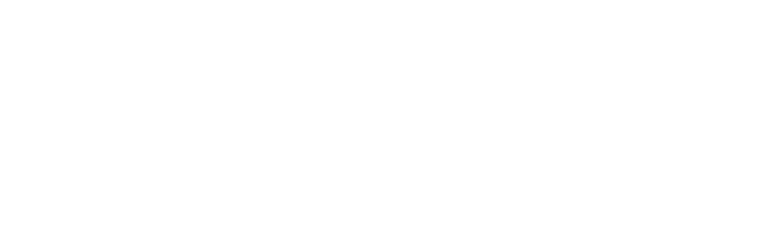
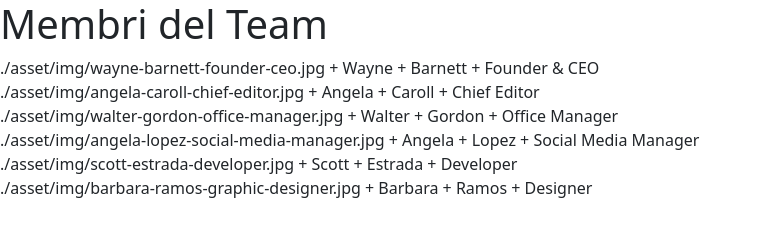
Before and after one commit to ElisaBoscani/js-our-team, a plain HTML site: page index.html in a window 1280 px wide. Shown: the whole page, without its empty margins (0-761 px from the left). Drawn offline with nearby package versions, Linux system fonts and the light colour scheme.

Commit message:
print the content on page

```diff
--- a/asset/js/script.js
+++ b/asset/js/script.js
@@ -6,13 +6,13 @@ Stampare su console, per ogni membro del team,
 le informazioni di nome, ruolo e la stringa della foto
 MILESTONE 2:
 Stampare le stesse informazioni su DOM sottoforma di stringhe */
-
+const teamContainer = document.getElementById("teams_container");
 const teams = [
   {
     name: "Wayne",
     lastName: "Barnett",
     job: "Founder & CEO",
-    img: "./asset/img/wayne-barnett-founder.jpg",
+    img: "./asset/img/wayne-barnett-founder-ceo.jpg",
   },
   {
     name: "Angela",
@@ -54,4 +54,9 @@ for (let i = 0; i < teams.length; i++) {
     console.log(key);
     console.log(people[key]);
   }
+  //stampo in pagina come immagine una stringa
+  const markup = ` <div>
+   ${people.img} + ${people.name} + ${people.lastName} + ${people.job}
+  </div>`;
+  teamContainer.innerHTML += markup;
 }
--- a/index.html
+++ b/index.html
@@ -14,6 +14,8 @@
     <link rel="stylesheet" href="./asset/css/style.css" />
   </head>
   <body>
+    <h1>Membri del Team</h1>
+    <div id="teams_container"></div>
     <script src="./asset/js/script.js"></script>
   </body>
 </html>
```
